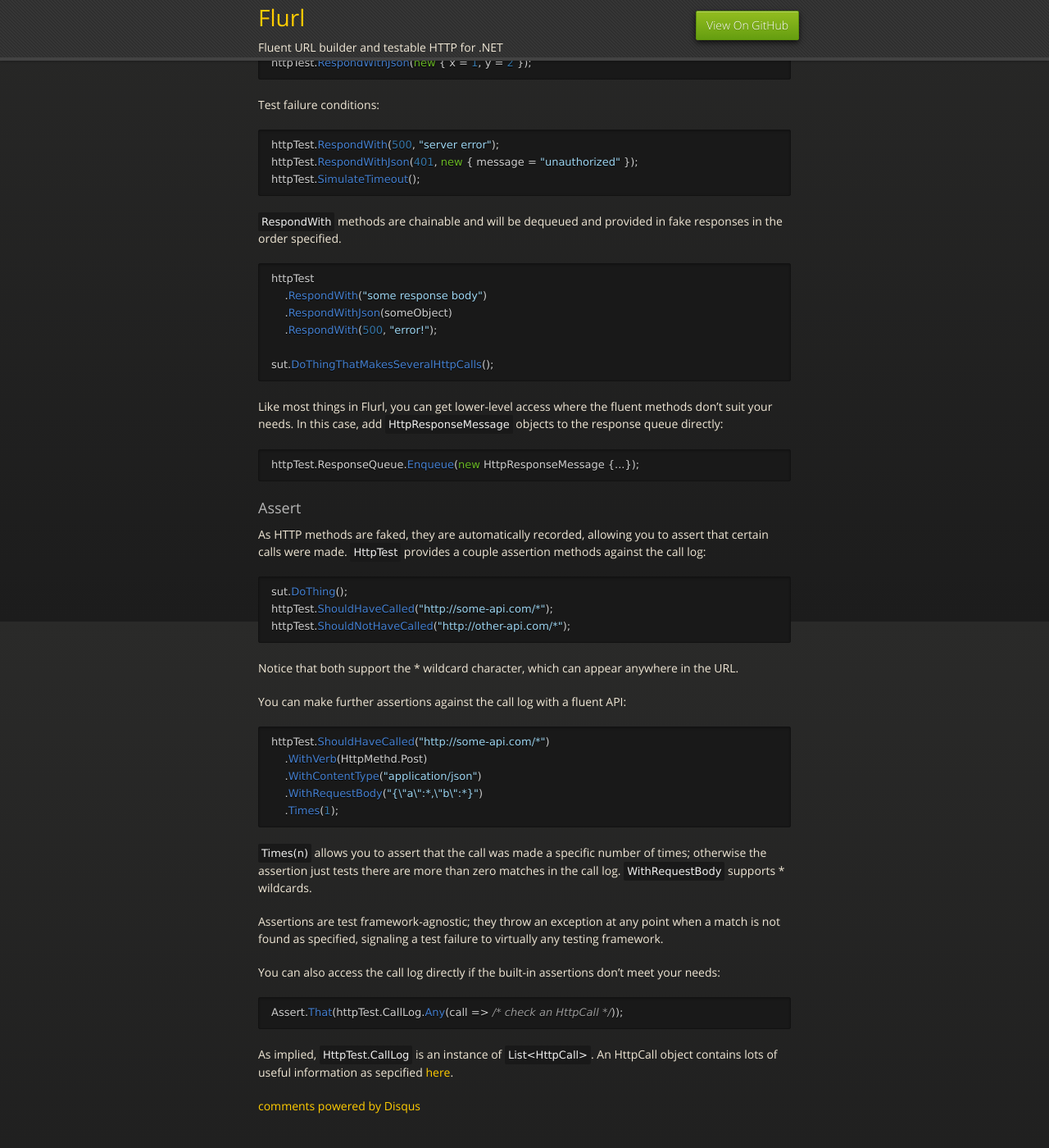
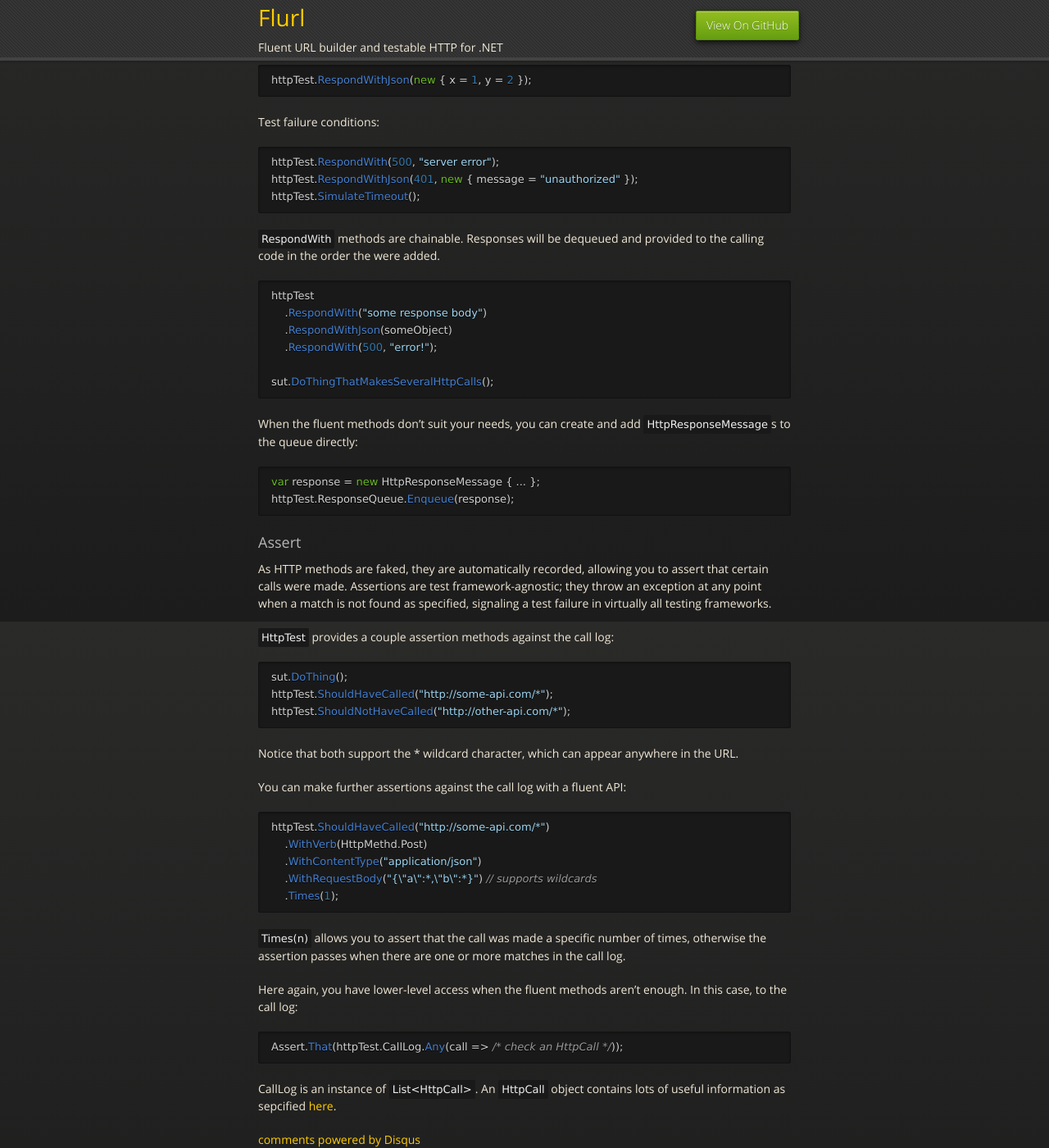
Before and after one commit to tmenier/Flurl, a Jekyll site: the page built from testable-http.md, in a window 1280 px wide and 1400 px high, scrolled down 1042 px. Shown: the whole window at 82% size. Built offline with Jekyll 4.4.1, drawn with Linux system fonts in a browser that asks for light colours; nearby versions of some CDN libraries; Markdown is read by kramdown in place of the engine named in the settings; comment, search, counter and statistics services are not loaded; some of the changed text lies outside the part shown.

Commit message:
tweaks to Testable HTTP page

`````diff
--- a/testable-http.md
+++ b/testable-http.md
@@ -4,7 +4,7 @@
 
 ##Testable HTTP
 
-Flurl.Http provides a set of testing features that make isolated arrange-act-assert style testing dead simple. At its core is `HttpTest`, the creation of which kicks Flurl.Http into test mode, where all HTTP activity is automatically faked.
+Flurl.Http provides a set of testing features that make isolated arrange-act-assert style testing dead simple. At its core is `HttpTest`, the creation of which kicks Flurl into test mode, where all HTTP activity is automatically faked and recorded. No need for wrapper interfaces or injected mocks.
 
 ````c#
 using Flurl.Http.Testing;
@@ -61,7 +62,7 @@
 httpTest.SimulateTimeout();
 ````
 
-`RespondWith` methods are chainable and will be dequeued and provided in fake responses in the order specified.
+`RespondWith` methods are chainable. Responses will be dequeued and provided to the calling code in the order the were added.
 
 ````c#
 httpTest
@@ -72,15 +73,18 @@
 sut.DoThingThatMakesSeveralHttpCalls();
 ````
 
-Like most things in Flurl, you can get lower-level access where the fluent methods don't suit your needs. In this case, add `HttpResponseMessage` objects to the response queue directly:
+When the fluent methods don't suit your needs, you can create and add `HttpResponseMessage`s to the queue directly:
 
 ````c#
-httpTest.ResponseQueue.Enqueue(new HttpResponseMessage {...});
+var response = new HttpResponseMessage { ... };
+httpTest.ResponseQueue.Enqueue(response);
 ````
 
 ###Assert
 
-As HTTP methods are faked, they are automatically recorded, allowing you to assert that certain calls were made. `HttpTest` provides a couple assertion methods against the call log:
+As HTTP methods are faked, they are automatically recorded, allowing you to assert that certain calls were made. Assertions are test framework-agnostic; they throw an exception at any point when a match is not found as specified, signaling a test failure in virtually all testing frameworks.
+
+`HttpTest` provides a couple assertion methods against the call log:
 
 ````c#
 sut.DoThing();
@@ -96,18 +100,16 @@
 httpTest.ShouldHaveCalled("http://some-api.com/*")
     .WithVerb(HttpMethd.Post)
     .WithContentType("application/json")
-    .WithRequestBody("{\"a\":*,\"b\":*}")
+    .WithRequestBody("{\"a\":*,\"b\":*}") // supports wildcards
     .Times(1);
 ````
 
-`Times(n)` allows you to assert that the call was made a specific number of times; otherwise the assertion just tests there are more than zero matches in the call log. `WithRequestBody` supports * wildcards.
+`Times(n)` allows you to assert that the call was made a specific number of times, otherwise the assertion passes when there are one or more matches in the call log.
 
-Assertions are test framework-agnostic; they throw an exception at any point when a match is not found as specified, signaling a test failure to virtually any testing framework.
-
-You can also access the call log directly if the built-in assertions don't meet your needs:
+Here again, you have lower-level access when the fluent methods aren't enough. In this case, to the call log:
 
 ````c#
 Assert.That(httpTest.CallLog.Any(call => /* check an HttpCall */));
 ````
 
-As implied, `HttpTest.CallLog` is an instance of `List<HttpCall>`. An HttpCall object contains lots of useful information as sepcified [here]({{ site.baseurl }}/fluent-http/#httpcall).
+CallLog is an instance of `List<HttpCall>`. An `HttpCall` object contains lots of useful information as sepcified [here]({{ site.baseurl }}/fluent-http/#httpcall).
`````
Also changed, not shown: other parts of testable-http.md (+4 -3 lines).
